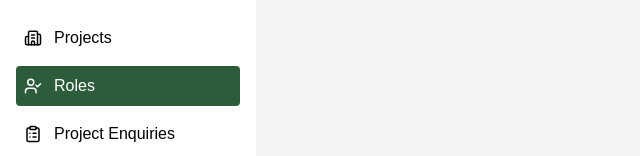
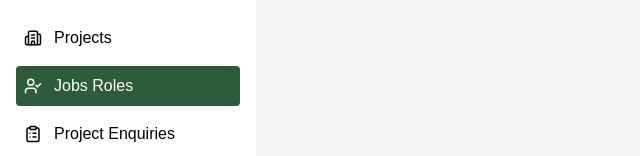
Before and after one commit to JavadAlip/upkar-frontend, a React (Vite) app: page /admin/career-roles/career-roles in a window 1280 px wide. Shown: the part 166-322 px from the top of the page, without its empty margins (0-640 px from the left). Built offline with nearby package versions, Linux system fonts and the light colour scheme; no server answers; sample sign-in values are in the browser's storage; a web font is replaced by a local one.

Commit message:
heading renamed

```diff
--- a/src/AdminDashboard/Components/Sidebar.jsx
+++ b/src/AdminDashboard/Components/Sidebar.jsx
@@ -689,7 +689,7 @@ const Sidebar = () => {
 
           <NavLink to="/admin/career-roles" className={linkClass}>
             <UserCheck size={18} />
-            Roles
+            Jobs Roles
           </NavLink>
 
           {/* Enquiries */}
```
